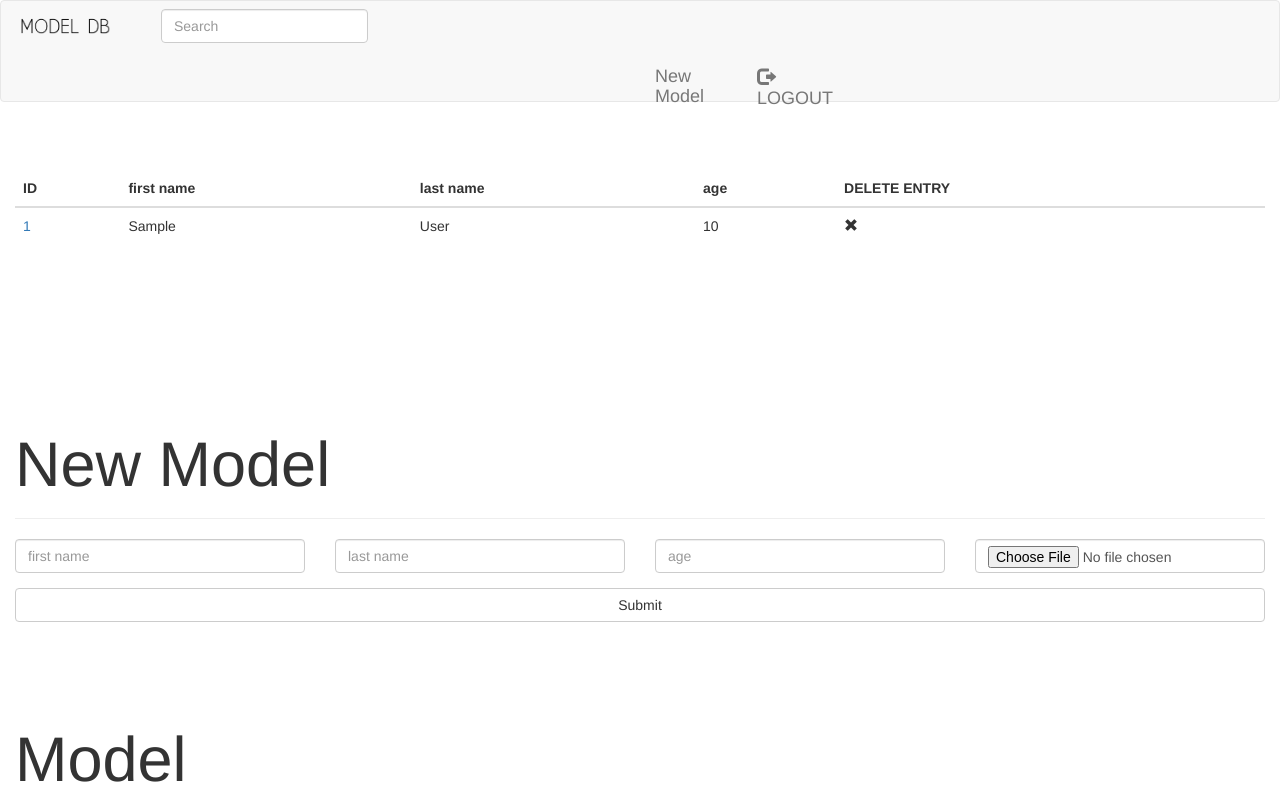
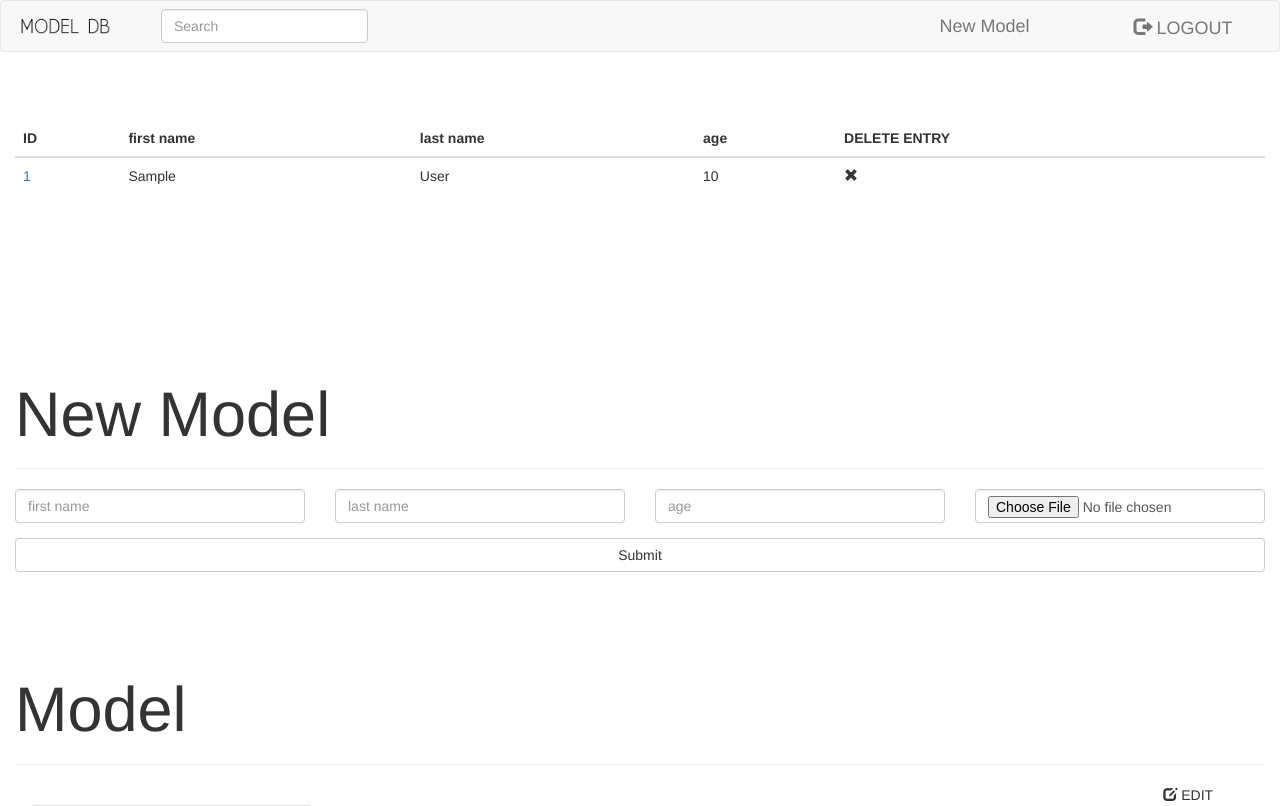
Before and after one commit to Clearwood/model, a PHP site: page / in a window 1280 px wide. Shown: the top 806 px of the page. Run offline with PHP 8.4, Linux system fonts and the light colour scheme; the visitor is signed in with stand-in values (Sample User, id 1); tables that the repository leaves empty or names only in its code hold one stand-in row (values such as "Sample post"); grey boxes are pictures that could not be loaded.

Commit message:
fixed problems with navbar

```diff
--- a/public/index.php
+++ b/public/index.php
@@ -38,26 +38,25 @@ require("../includes/config.php");
     </div>
     <div class="collapse navbar-collapse" id="navb1">
       <div class="col-lg-3">
-      <div class="navbar-form navbar-left">
-
+      <form class="navbar-form navbar-left">
+       <div class="form-group">
       <input type="text" placeholder="Search" class="form-control" id="typeahead" data-provide="typeahead">
           </div>
+		  </form>
         </div>
+       <div class="col-lg-4">
       </div>
-      <div class="col-lg-6">
-      </div>
-      <div class="col-lg-1">
+      <div class="col-lg-2">
       <div class="nav navbar-right">
         <a class="navbar-brand" href="#newmod">New Model</a>
         </div>
       </div>
-      <div class="col-lg-1">
+      <div class="col-lg-2">
       <div class="nav navbar-right">
         <a class="navbar-brand" href="https://budde.ws/logout.php"><span class="glyphicon glyphicon-log-out" aria-hidden="true"></span> LOGOUT</a>
         </div>
       </div>
     </div>
-  </div>
 </nav>
 <div class="jumbotron jumbotron-0">
   <div class="container-fluid">
```
